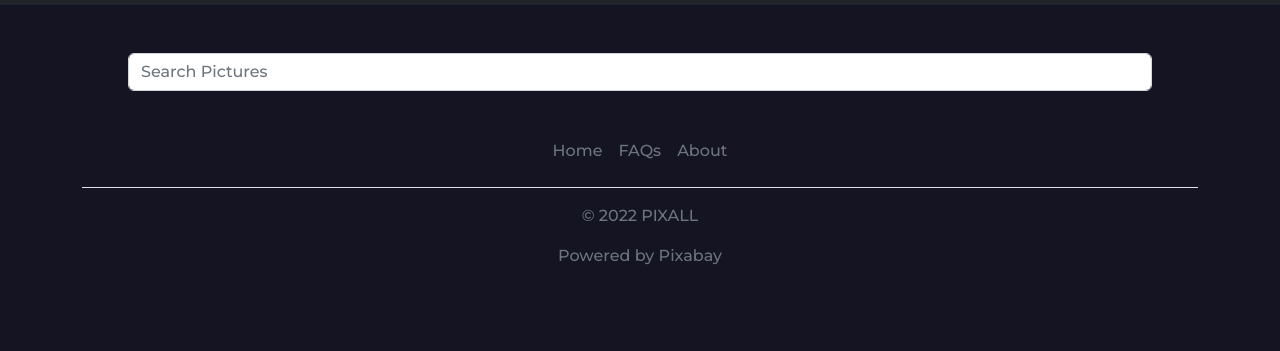
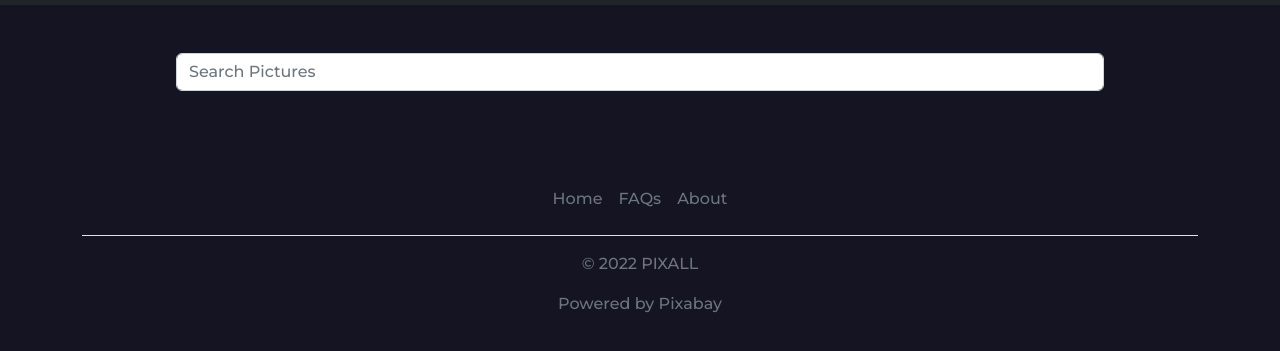
Before and after one commit to Dav16Akin/PIXALL, a plain HTML site: page home.html in a window 1280 px wide. Shown: the part 51-402 px from the top of the page. Drawn offline with nearby package versions, Linux system fonts and the light colour scheme; a web font is replaced by a local one.

Commit message:
third commit

```diff
--- a/home.html
+++ b/home.html
@@ -49,7 +49,7 @@
     </nav>
 
     <div class="search-bar">
-        <div class="input-group m-auto pt-5" >
+        <div class="input-group m-auto p-5" >
             <input type="text" class="form-control" placeholder="Search Pictures" aria-label="Username" aria-describedby="basic-addon1">
         </div>
     </div>
```
